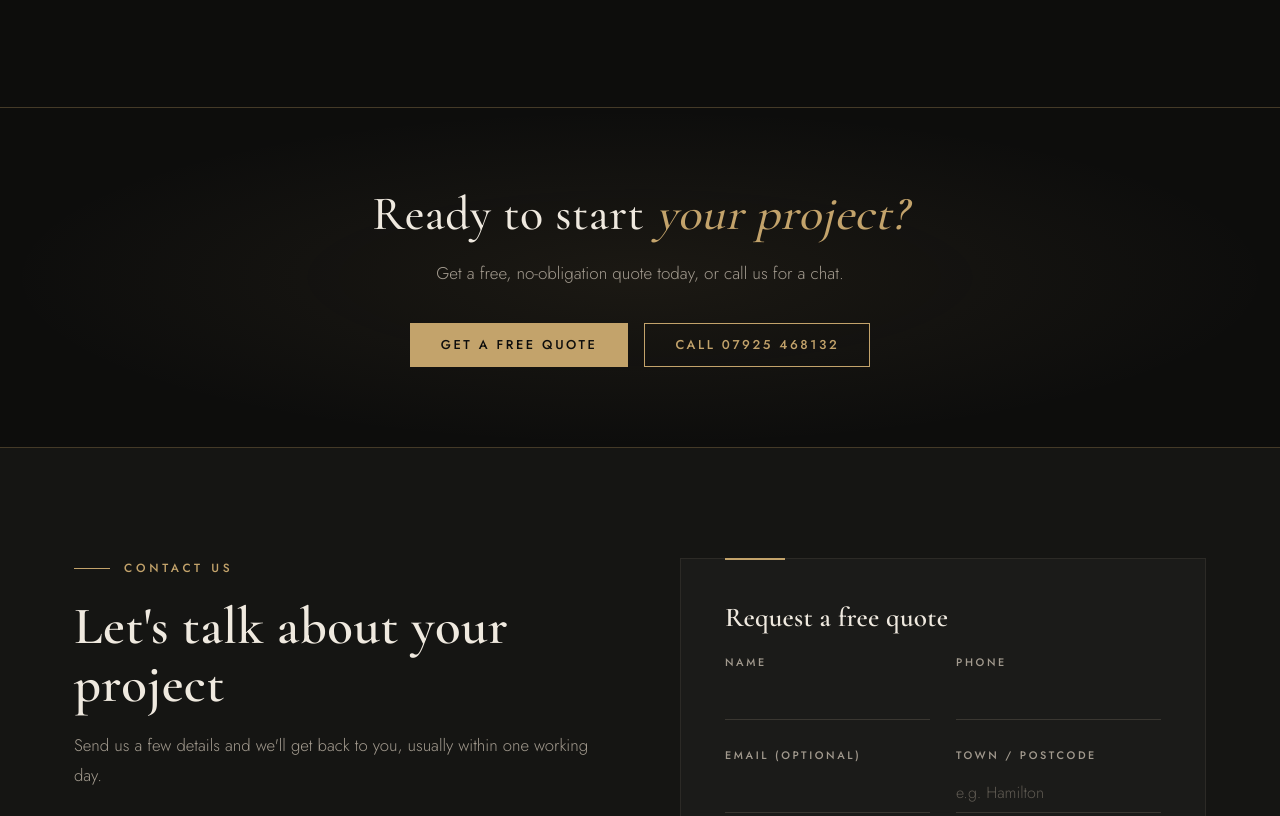
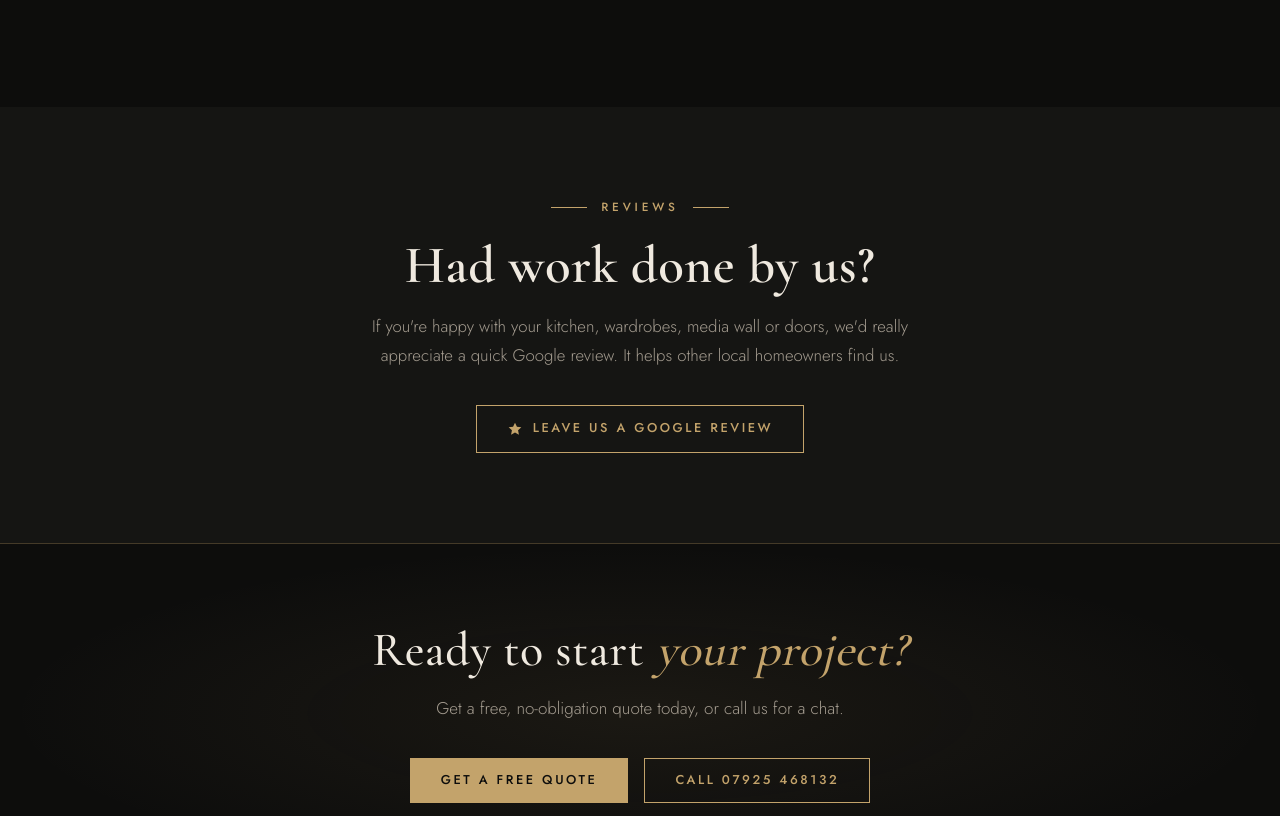
Before and after one commit to getknottedjoinery/getknottedjoinery, a plain HTML site: page index.html in a window 1280 px wide. Shown: the part 5538-6354 px from the top of the page. Drawn offline with nearby package versions, Linux system fonts and the light colour scheme.

Commit message:
Add files via upload

```diff
--- a/index.html
+++ b/index.html
@@ -122,6 +122,13 @@
     padding-bottom:18px;margin-bottom:20px;border-bottom:1px solid var(--line)}
   .step h3{font-size:1.45rem;margin-bottom:8px}
   .step p{color:var(--muted);font-size:.96rem}
+
+  /* Reviews */
+  .reviews{text-align:center;padding:90px 0}
+  .reviews .eyebrow{justify-content:center}
+  .reviews .eyebrow::after{content:"";width:36px;height:1px;background:var(--gold)}
+  .reviews .lede{margin:0 auto 34px}
+  .reviews .btn svg{width:16px;height:16px;fill:currentColor}
 
   /* CTA band */
   .cta-band{padding:80px 0;border-block:1px solid rgba(195,163,107,.3);background:
@@ -337,6 +344,18 @@
     </div>
   </section>
 
+  <section id="reviews" class="reviews alt">
+    <div class="wrap">
+      <p class="eyebrow">Reviews</p>
+      <h2>Had work done by us?</h2>
+      <p class="lede">If you're happy with your kitchen, wardrobes, media wall or doors, we'd really appreciate a quick Google review. It helps other local homeowners find us.</p>
+      <a href="https://g.page/r/Cat0X6cmOPEDEAI/review" target="_blank" rel="noopener" class="btn btn-line">
+        <svg viewBox="0 0 24 24" aria-hidden="true"><path d="M12 2.5l2.9 6.1 6.6.8-4.9 4.6 1.3 6.6L12 17.3l-5.9 3.3 1.3-6.6-4.9-4.6 6.6-.8z"/></svg>
+        Leave us a Google review
+      </a>
+    </div>
+  </section>
+
   <div class="cta-band">
     <div class="wrap">
       <h2>Ready to start <em>your project?</em></h2>
@@ -415,6 +434,7 @@
       <a href="https://www.instagram.com/getknottedjoinery" target="_blank" rel="noopener">Instagram</a>
       <a href="https://www.tiktok.com/@getknottedjoinery" target="_blank" rel="noopener">TikTok</a>
       <a href="https://www.facebook.com/getknottedjoinery" target="_blank" rel="noopener">Facebook</a>
+      <a href="https://g.page/r/Cat0X6cmOPEDEAI/review" target="_blank" rel="noopener">Review us on Google</a>
     </nav>
     <span>© <span id="yr"></span> Get Knotted Joinery</span>
   </div>
```
